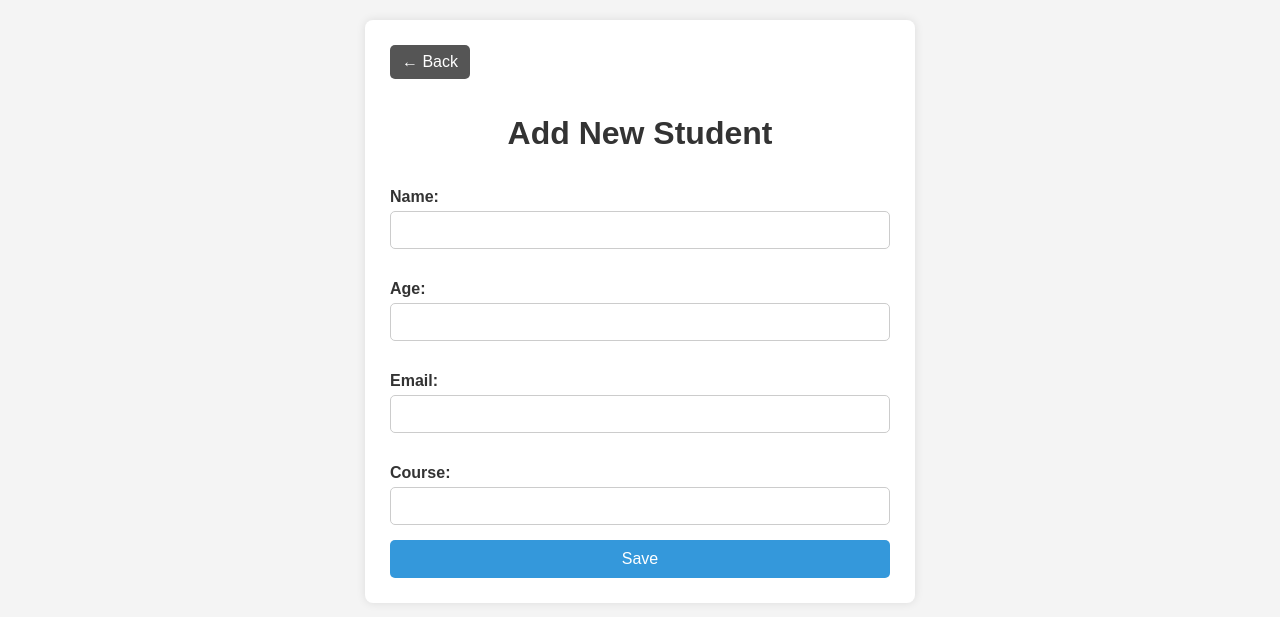
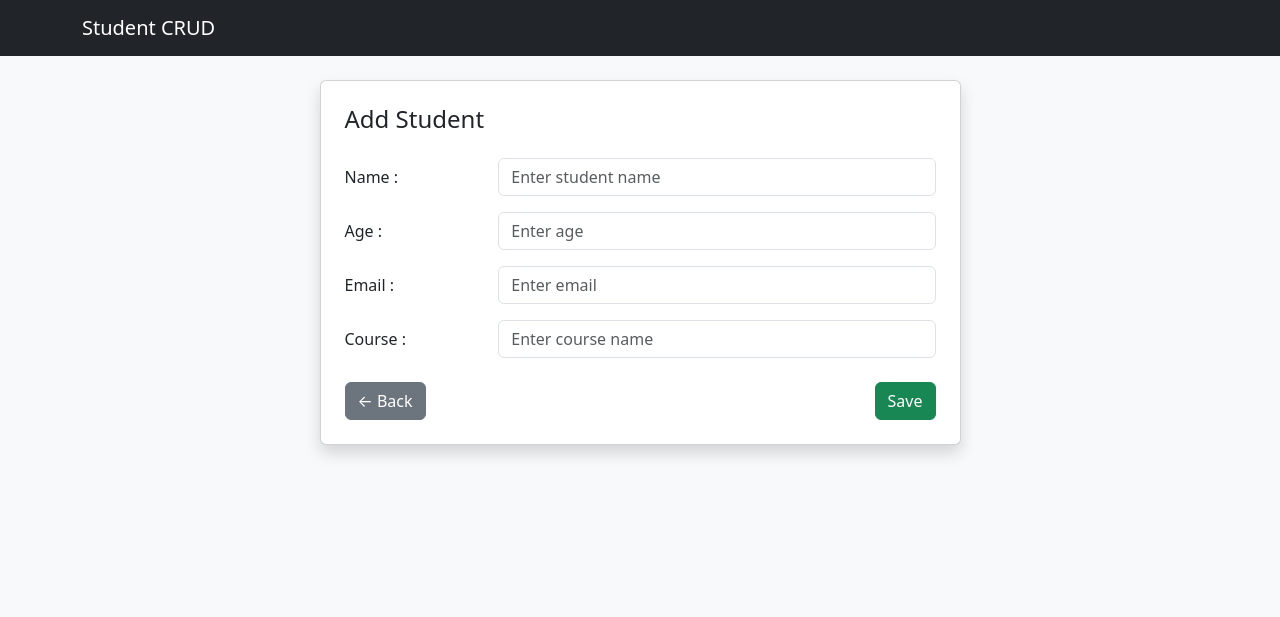
Before and after one commit to mlgarage11425/CRUD-using-DJANGO, a Django app: page /students/add/ in a window 1280 px wide. Shown: the top 617 px of the page. Run offline with Django 5.2, Linux system fonts and the light colour scheme.

Commit message:
adding bootstrap and message popup

```diff
--- a/students/forms.py
+++ b/students/forms.py
@@ -4,4 +4,22 @@ from .models import Student
 class StudentForm(forms.ModelForm):
     class Meta:
         model = Student
-        fields = ['id','name', 'age', 'email', 'course']
+        fields = ['name', 'age', 'email', 'course']
+        widgets = {
+            'name': forms.TextInput(attrs={
+                'class': 'form-control',
+                'placeholder': 'Enter student name'
+            }),
+            'age': forms.NumberInput(attrs={
+                'class': 'form-control',
+                'placeholder': 'Enter age'
+            }),
+            'email': forms.EmailInput(attrs={
+                'class': 'form-control',
+                'placeholder': 'Enter email'
+            }),
+            'course': forms.TextInput(attrs={
+                'class': 'form-control',
+                'placeholder': 'Enter course name'
+            }),
+        }
--- a/students/templates/students/add_students.html
+++ b/students/templates/students/add_students.html
@@ -1,25 +1,55 @@
-{% load static %}
-<!DOCTYPE html>
-<html>
-<head>
-    <title>Add Student</title>
-    <link rel="stylesheet" href="{% static 'students/add.css' %}">
-</head>
-<body>
+{% extends 'students/base.html' %}
+{% block title %}Add Student{% endblock %}
 
-<div class="container">
+{% block content %}
+<div class="row justify-content-center">
+    <div class="col-md-7">
+        <div class="card shadow p-4">
 
-    <a href="{% url 'student_list' %}" class="back-btn">← Back</a>
+            <h4 class="mb-4">Add Student</h4>
 
-    <h1>Add New Student</h1>
+            <form method="post">
+                {% csrf_token %}
 
-    <form method="POST">
-        {% csrf_token %}
-        {{ form.as_p }}
-        <button type="submit">Save</button>
-    </form>
+                <div class="row mb-3">
+                    <label class="col-sm-3 col-form-label">Name :</label>
+                    <div class="col-sm-9">
+                        {{ form.name }}
+                    </div>
+                </div>
 
+                <div class="row mb-3">
+                    <label class="col-sm-3 col-form-label">Age :</label>
+                    <div class="col-sm-9">
+                        {{ form.age }}
+                    </div>
+                </div>
+
+                <div class="row mb-3">
+                    <label class="col-sm-3 col-form-label">Email :</label>
+                    <div class="col-sm-9">
+                        {{ form.email }}
+                    </div>
+                </div>
+
+                <div class="row mb-4">
+                    <label class="col-sm-3 col-form-label">Course :</label>
+                    <div class="col-sm-9">
+                        {{ form.course }}
+                    </div>
+                </div>
+
+                <div class="d-flex justify-content-between">
+                    <a href="{% url 'student_list' %}" class="btn btn-secondary">
+                        ← Back
+                    </a>
+                    <button type="submit" class="btn btn-success">
+                        Save
+                    </button>
+                </div>
+            </form>
+
+        </div>
+    </div>
 </div>
-
-</body>
-</html>
+{% endblock %}
--- /dev/null
+++ b/students/templates/students/base.html
@@ -0,0 +1,34 @@
+{% load static %}
+<!DOCTYPE html>
+<html lang="en">
+<head>
+    <meta charset="UTF-8">
+    <title>{% block title %}CRUD App{% endblock %}</title>
+
+    <link href="https://cdn.jsdelivr.net/npm/bootstrap@5.3.2/dist/css/bootstrap.min.css" rel="stylesheet">
+</head>
+<body class="bg-light">
+
+<nav class="navbar navbar-dark bg-dark mb-4">
+    <div class="container">
+        <a class="navbar-brand" href="{% url 'student_list' %}">Student CRUD</a>
+    </div>
+</nav>
+
+<div class="container">
+
+    {% if messages %}
+        {% for message in messages %}
+            <div class="alert alert-{{ message.tags }} alert-dismissible fade show" role="alert">
+                {{ message }}
+                <button type="button" class="btn-close" data-bs-dismiss="alert"></button>
+            </div>
+        {% endfor %}
+    {% endif %}
+
+    {% block content %}{% endblock %}
+</div>
+
+<script src="https://cdn.jsdelivr.net/npm/bootstrap@5.3.2/dist/js/bootstrap.bundle.min.js"></script>
+</body>
+</html>
--- a/students/views.py
+++ b/students/views.py
@@ -1,4 +1,6 @@
 from django.shortcuts import render, redirect, get_object_or_404
+from django.contrib import messages
+
 
 # Create your views here.
 from .forms import StudentForm
@@ -17,6 +19,7 @@ def add_student(request):
         form = StudentForm(request.POST)
         if form.is_valid():
             form.save()
+            messages.success(request, "Student added successfully!")
             return redirect('student_list')
     else:
         form = StudentForm()
@@ -31,6 +34,7 @@ def edit_student(request, id):
         form = StudentForm(request.POST, instance=student)
         if form.is_valid():
             form.save()
+            messages.success(request, "Student updated successfully!")
             return redirect('student_list')
 
     else:
@@ -41,5 +45,6 @@ def edit_student(request, id):
 #delete student details
 def delete_student(request, id):
     student = get_object_or_404(Student, id=id)
-    student.delete()
+    if request.method == "POST":
+        student.delete()
     return redirect('student_list')
```
Also changed, not shown: students/templates/students/edit_student.html (+49 -20 lines), students/templates/students/index.html (+29 -37 lines), db.sqlite3.
